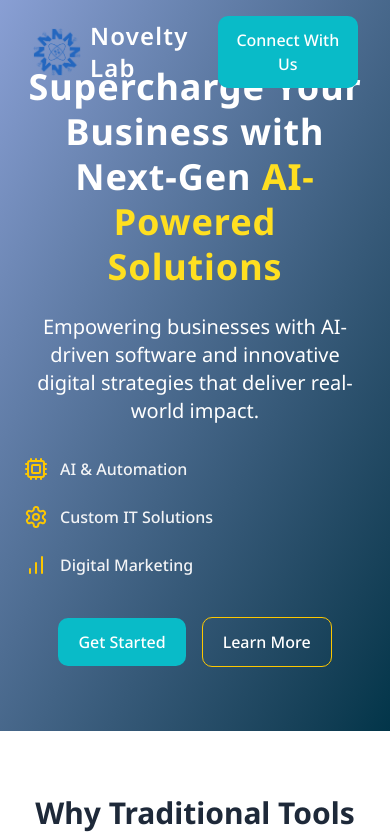
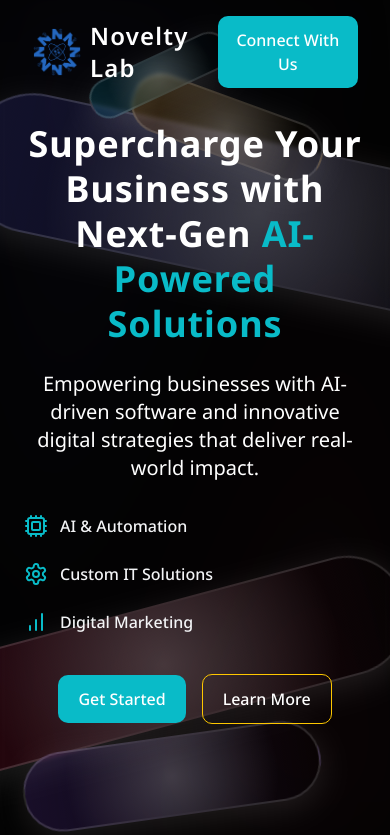
Before and after one commit to rupeshbug/novelty_lab_website, a Next.js app: page / in a window 390 px wide. Shown: the top 835 px of the page. Built offline with nearby package versions, Linux system fonts and the light colour scheme.

Commit message:
new hero section

```diff
--- a/src/app/components/HeroSection.tsx
+++ b/src/app/components/HeroSection.tsx
@@ -1,42 +1,42 @@
 import { Cpu, Settings, BarChart } from "lucide-react";
 import { SplineScene } from "@/components/ui/splite";
+import { HeroBackground } from "@/components/ui/HeroBackground";
 import { Spotlight } from "@/components/ui/spotlight";
 
 export default function Hero() {
   return (
-    <>
-      <section className="py-16 px-6 md:px-20 md:py-32 lg:px-40 bg-gradient-to-br from-[#899fd4] to-[#023549]">
+    <section className="relative min-h-screen flex items-center px-6 md:px-20 lg:px-40 overflow-hidden bg-[#030303]">
       <Spotlight className="z-0" size={100} />
-        {/* Wrapping everything in a relative div to allow spotlight to track properly */}
-        <div className="relative overflow-hidden">
-          {/* Spotlight follows mouse inside this wrapper */}
+      {/* Background Layer */}
+      <HeroBackground />
 
-          <div className="mx-auto flex flex-col md:flex-row items-center justify-between gap-10 relative z-10">
+      {/* Content Layer */}
+      <div className="relative z-10 mx-auto flex flex-col md:flex-row items-center justify-between gap-10 w-full">
         {/* LEFT SIDE */}
         <div className="text-center w-full lg:w-3/5 lg:text-left">
           <h1 className="text-4xl md:text-5xl lg:text-6xl font-bold text-white leading-tight tracking-wide mb-6">
             Supercharge Your Business with Next-Gen{" "}
-                <span className="text-yellow-300">AI-Powered Solutions</span>
+            <span className="text-[#09bbc8]">AI-Powered Solutions</span>
           </h1>
           <p className="text-xl text-white mb-8">
-                Empowering businesses with AI-driven software and innovative
-                digital strategies that deliver real-world impact.
+            Empowering businesses with AI-driven software and innovative digital
+            strategies that deliver real-world impact.
           </p>
           <div className="flex flex-col sm:flex-row flex-wrap gap-6 mb-10 lg:justify-start justify-center">
             <div className="flex items-center gap-3">
-                  <Cpu className="text-yellow-400 w-6 h-6" />
+              <Cpu className="text-[#09bbc8] w-6 h-6" />
               <p className="text-gray-100 text-base font-medium">
                 AI & Automation
               </p>
             </div>
             <div className="flex items-center gap-3">
-                  <Settings className="text-yellow-400 w-6 h-6" />
+              <Settings className="text-[#09bbc8] w-6 h-6" />
               <p className="text-gray-100 text-base font-medium">
                 Custom IT Solutions
               </p>
             </div>
             <div className="flex items-center gap-3">
-                  <BarChart className="text-yellow-400 w-6 h-6" />
+              <BarChart className="text-[#09bbc8] w-6 h-6" />
               <p className="text-gray-100 text-base font-medium">
                 Digital Marketing
               </p>
@@ -53,7 +53,7 @@ export default function Hero() {
           </div>
         </div>
 
-            {/* RIGHT SIDE - Spline robot */}
+        {/* RIGHT SIDE */}
         <div className="hidden lg:block lg:w-2/5 h-[520px] relative z-10">
           <SplineScene
             scene="https://prod.spline.design/kZDDjO5HuC9GJUM2/scene.splinecode"
@@ -61,8 +61,6 @@ export default function Hero() {
           />
         </div>
       </div>
-        </div>
     </section>
-    </>
   );
 }
--- /dev/null
+++ b/src/components/ui/HeroBackground.tsx
@@ -0,0 +1,119 @@
+"use client";
+
+import { motion } from "framer-motion";
+import { cn } from "@/lib/utils";
+
+function ElegantShape({
+  className,
+  delay = 0,
+  width = 400,
+  height = 100,
+  rotate = 0,
+  gradient = "from-white/[0.08]",
+}: {
+  className?: string;
+  delay?: number;
+  width?: number;
+  height?: number;
+  rotate?: number;
+  gradient?: string;
+}) {
+  return (
+    <motion.div
+      initial={{
+        opacity: 0,
+        y: -150,
+        rotate: rotate - 15,
+      }}
+      animate={{
+        opacity: 1,
+        y: 0,
+        rotate: rotate,
+      }}
+      transition={{
+        duration: 2.4,
+        delay,
+        ease: [0.23, 0.86, 0.39, 0.96],
+        opacity: { duration: 1.2 },
+      }}
+      className={cn("absolute", className)}
+    >
+      <motion.div
+        animate={{
+          y: [0, 15, 0],
+        }}
+        transition={{
+          duration: 12,
+          repeat: Number.POSITIVE_INFINITY,
+          ease: "easeInOut",
+        }}
+        style={{
+          width,
+          height,
+        }}
+        className="relative"
+      >
+        <div
+          className={cn(
+            "absolute inset-0 rounded-full",
+            "bg-gradient-to-r to-transparent",
+            gradient,
+            "backdrop-blur-[2px] border-2 border-white/[0.15]",
+            "shadow-[0_8px_32px_0_rgba(255,255,255,0.1)]",
+            "after:absolute after:inset-0 after:rounded-full",
+            "after:bg-[radial-gradient(circle_at_50%_50%,rgba(255,255,255,0.2),transparent_70%)]"
+          )}
+        />
+      </motion.div>
+    </motion.div>
+  );
+}
+
+export function HeroBackground() {
+  return (
+    <>
+      <div className="absolute inset-0 bg-gradient-to-br from-indigo-500/[0.05] via-transparent to-rose-500/[0.05] blur-3xl z-0" />
+
+      <ElegantShape
+        delay={0.3}
+        width={600}
+        height={140}
+        rotate={12}
+        gradient="from-indigo-500/[0.15]"
+        className="left-[-10%] md:left-[-5%] top-[15%] md:top-[20%]"
+      />
+      <ElegantShape
+        delay={0.5}
+        width={500}
+        height={120}
+        rotate={-15}
+        gradient="from-rose-500/[0.15]"
+        className="right-[-5%] md:right-[0%] top-[70%] md:top-[75%]"
+      />
+      <ElegantShape
+        delay={0.4}
+        width={300}
+        height={80}
+        rotate={-8}
+        gradient="from-violet-500/[0.15]"
+        className="left-[5%] md:left-[10%] bottom-[5%] md:bottom-[10%]"
+      />
+      <ElegantShape
+        delay={0.6}
+        width={200}
+        height={60}
+        rotate={20}
+        gradient="from-amber-500/[0.15]"
+        className="right-[15%] md:right-[20%] top-[10%] md:top-[15%]"
+      />
+      <ElegantShape
+        delay={0.7}
+        width={150}
+        height={40}
+        rotate={-25}
+        gradient="from-cyan-500/[0.15]"
+        className="left-[20%] md:left-[25%] top-[5%] md:top-[10%]"
+      />
+    </>
+  );
+}
--- a/src/components/ui/card.tsx
+++ /dev/null
@@ -1,86 +0,0 @@
-import * as React from "react";
-
-import { cn } from "@/lib/utils";
-
-const Card = React.forwardRef<
-  HTMLDivElement,
-  React.HTMLAttributes<HTMLDivElement>
->(({ className, ...props }, ref) => (
-  <div
-    ref={ref}
-    className={cn(
-      "rounded-lg border bg-card text-card-foreground shadow-sm",
-      className
-    )}
-    {...props}
-  />
-));
-Card.displayName = "Card";
-
-const CardHeader = React.forwardRef<
-  HTMLDivElement,
-  React.HTMLAttributes<HTMLDivElement>
->(({ className, ...props }, ref) => (
-  <div
-    ref={ref}
-    className={cn("flex flex-col space-y-1.5 p-6", className)}
-    {...props}
-  />
-));
-CardHeader.displayName = "CardHeader";
-
-const CardTitle = React.forwardRef<
-  HTMLParagraphElement,
-  React.HTMLAttributes<HTMLHeadingElement>
->(({ className, ...props }, ref) => (
-  <h3
-    ref={ref}
-    className={cn(
-      "text-2xl font-semibold leading-none tracking-tight",
-      className
-    )}
-    {...props}
-  />
-));
-CardTitle.displayName = "CardTitle";
-
-const CardDescription = React.forwardRef<
-  HTMLParagraphElement,
-  React.HTMLAttributes<HTMLParagraphElement>
->(({ className, ...props }, ref) => (
-  <p
-    ref={ref}
-    className={cn("text-sm text-muted-foreground", className)}
-    {...props}
-  />
-));
-CardDescription.displayName = "CardDescription";
-
-const CardContent = React.forwardRef<
-  HTMLDivElement,
-  React.HTMLAttributes<HTMLDivElement>
->(({ className, ...props }, ref) => (
-  <div ref={ref} className={cn("p-6 pt-0", className)} {...props} />
-));
-CardContent.displayName = "CardContent";
-
-const CardFooter = React.forwardRef<
-  HTMLDivElement,
-  React.HTMLAttributes<HTMLDivElement>
->(({ className, ...props }, ref) => (
-  <div
-    ref={ref}
-    className={cn("flex items-center p-6 pt-0", className)}
-    {...props}
-  />
-));
-CardFooter.displayName = "CardFooter";
-
-export {
-  Card,
-  CardHeader,
-  CardFooter,
-  CardTitle,
-  CardDescription,
-  CardContent,
-};
```
Lines whose indentation alone changed are shown as unchanged.
